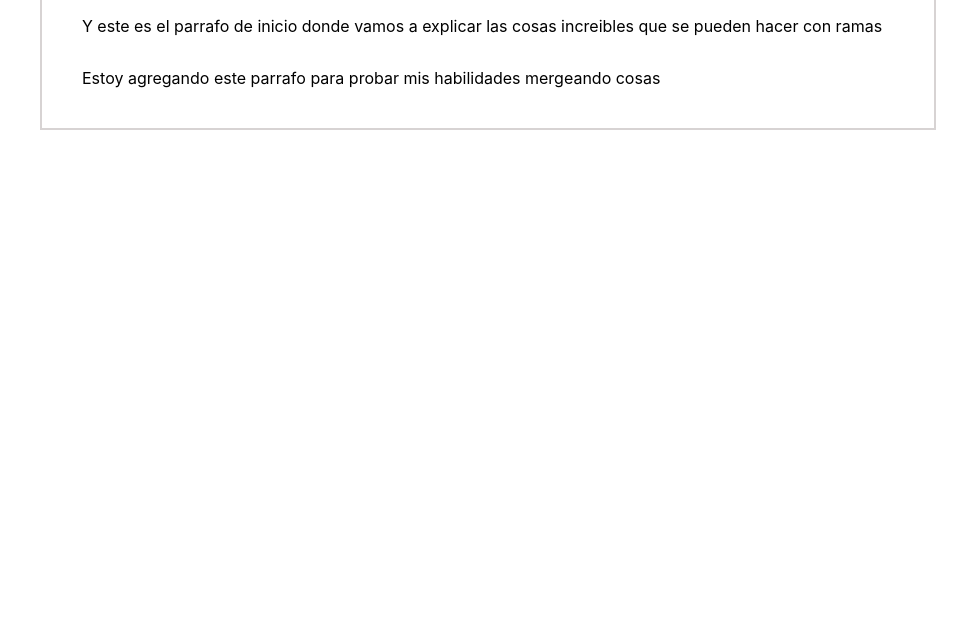
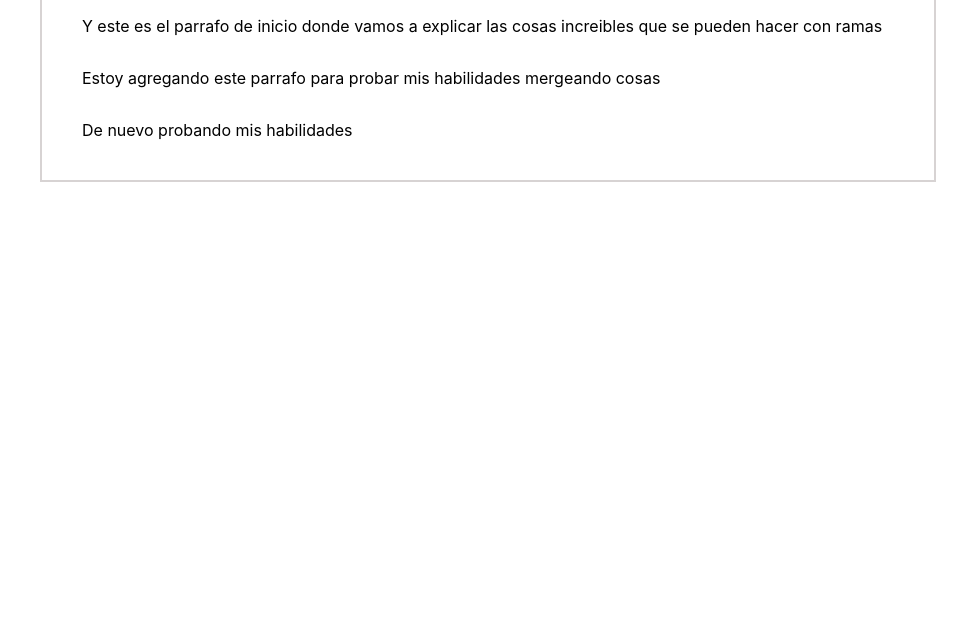
Before and after one commit to andredellien/andredellien.github.io, a plain HTML site: page index.html in a window 1280 px wide. Shown: the part 158-800 px from the top of the page, without its empty margins (152-1127 px from the left). Drawn offline with Linux system fonts and the light colour scheme.

Commit message:
aumente un parrafo para probar mis habilidades haciendo merge

```diff
--- a/index.html
+++ b/index.html
@@ -24,6 +24,7 @@
 						Estoy agregando este parrafo para probar mis habilidades mergeando
 						cosas
 					</p>
+					<p>De nuevo probando mis habilidades</p>
 				</div>
 			</div>
 		</div>
```
